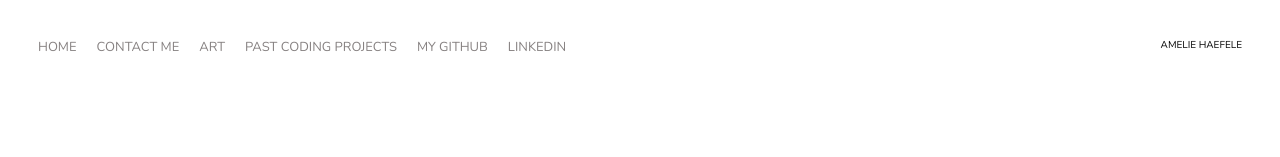
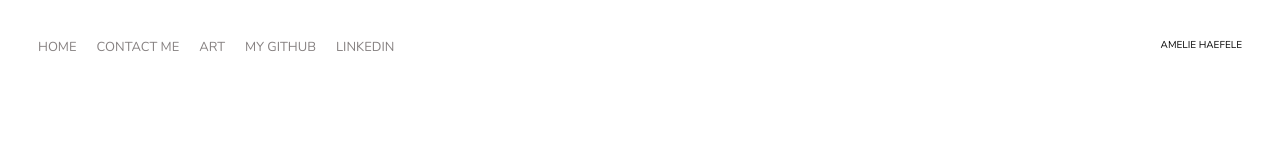
Before and after one commit to AmelieHaefeleUniversity/AmelieHaefeleWebsite, a plain HTML site: page static/CodingProjects.html in a window 1280 px wide. Shown: the top 157 px of the page. Drawn offline with nearby package versions, Linux system fonts and the light colour scheme; a script that the page names is missing; a web font is replaced by a local one.

Commit message:
Update CodingProjects.html
removed coding projects tab

```diff
--- a/static/CodingProjects.html
+++ b/static/CodingProjects.html
@@ -37,10 +37,6 @@
 
                     <div class="nav-link-wrapper">
                     <a href="https://amelieshub.wordpress.com/">Art</a>
-                    </div>
-
-                    <div class="nav-link-wrapper">
-                    <a href="static/CodingProjects.html">Past coding Projects</a>
                     </div>
 
                     <div class="nav-link-wrapper">
```
